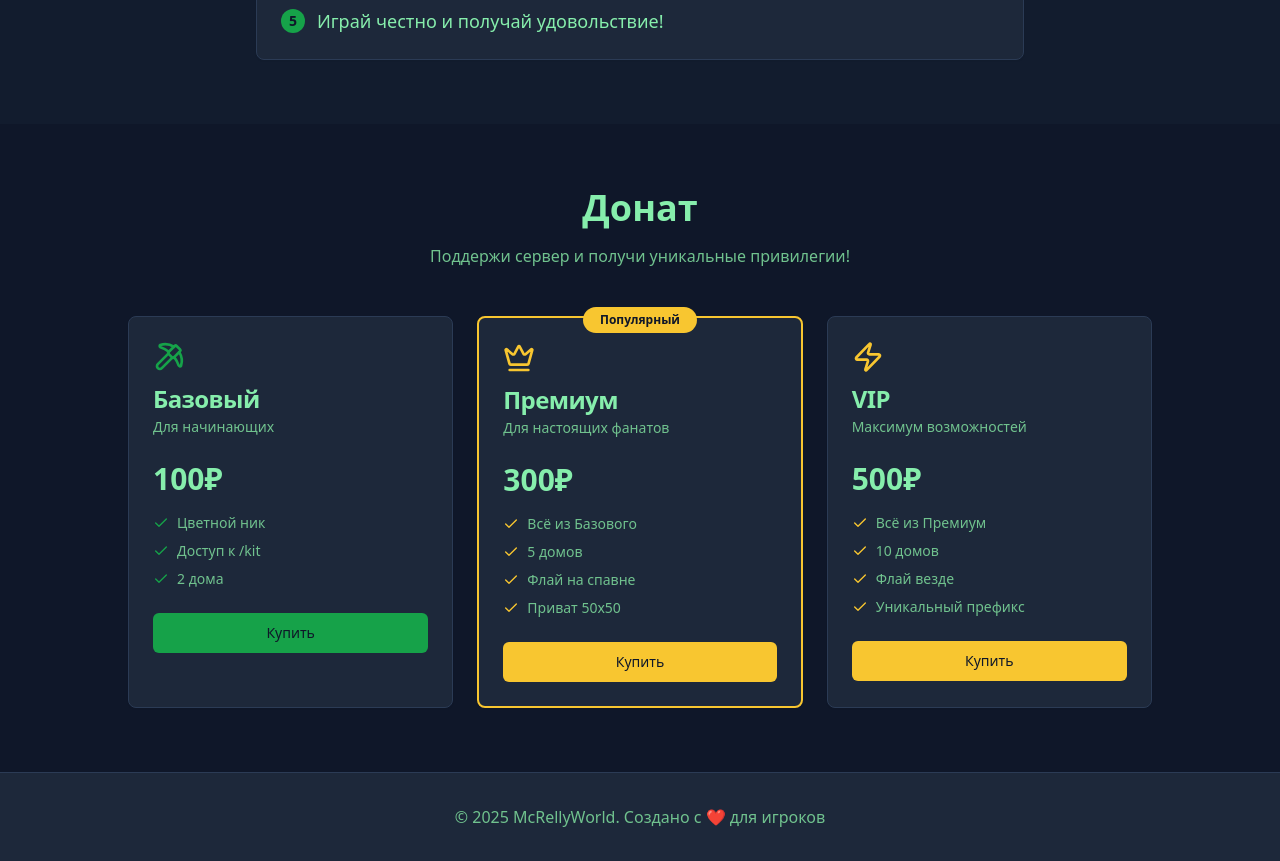
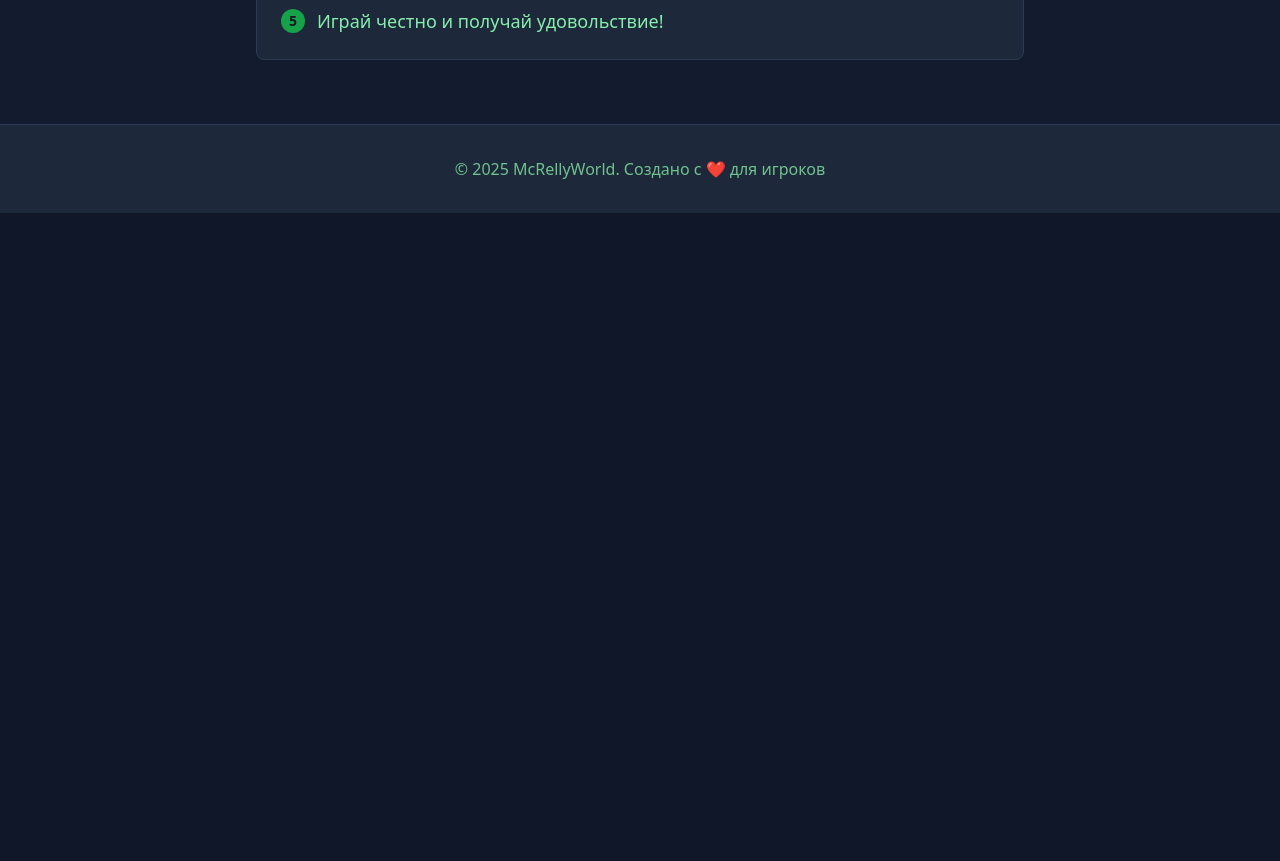
Before and after one commit to pr-poehali-dev/mc-relly-world-server-1, a React (Vite) app: page / in a window 1280 px wide. Shown: the part 1340-2201 px from the top of the page. After the commit the page ends 1553 px from the top, so only its background shows below. Built offline with nearby package versions, Linux system fonts and the light colour scheme.

Commit message:
Удаление донатов из проекта

```diff
--- a/src/pages/Index.tsx
+++ b/src/pages/Index.tsx
@@ -142,116 +142,6 @@ const Index = () => {
         </div>
       </section>
 
-      <section id="donate" className="py-16 bg-background">
-        <div className="container mx-auto px-4">
-          <h2 className="text-4xl font-bold text-center mb-4 text-foreground">
-            Донат
-          </h2>
-          <p className="text-center text-muted-foreground mb-12 max-w-2xl mx-auto">
-            Поддержи сервер и получи уникальные привилегии!
-          </p>
-
-          <div className="grid md:grid-cols-3 gap-6 max-w-5xl mx-auto">
-            <Card className="border-border bg-card hover:border-primary transition-all hover:scale-105">
-              <CardHeader>
-                <Icon name="Pickaxe" className="text-primary mb-2" size={32} />
-                <CardTitle className="text-foreground">Базовый</CardTitle>
-                <CardDescription className="text-muted-foreground">Для начинающих</CardDescription>
-              </CardHeader>
-              <CardContent>
-                <div className="text-3xl font-bold text-foreground mb-4">100₽</div>
-                <ul className="space-y-2 text-sm text-muted-foreground">
-                  <li className="flex items-center gap-2">
-                    <Icon name="Check" className="text-primary" size={16} />
-                    Цветной ник
-                  </li>
-                  <li className="flex items-center gap-2">
-                    <Icon name="Check" className="text-primary" size={16} />
-                    Доступ к /kit
-                  </li>
-                  <li className="flex items-center gap-2">
-                    <Icon name="Check" className="text-primary" size={16} />
-                    2 дома
-                  </li>
-                </ul>
-                <Button className="w-full mt-6 bg-primary hover:bg-primary/90 text-primary-foreground">
-                  Купить
-                </Button>
-              </CardContent>
-            </Card>
-
-            <Card className="border-2 border-secondary bg-card relative hover:scale-105 transition-all">
-              <div className="absolute -top-3 left-1/2 -translate-x-1/2">
-                <Badge className="bg-secondary text-secondary-foreground px-4 py-1">
-                  Популярный
-                </Badge>
-              </div>
-              <CardHeader>
-                <Icon name="Crown" className="text-secondary mb-2" size={32} />
-                <CardTitle className="text-foreground">Премиум</CardTitle>
-                <CardDescription className="text-muted-foreground">Для настоящих фанатов</CardDescription>
-              </CardHeader>
-              <CardContent>
-                <div className="text-3xl font-bold text-foreground mb-4">300₽</div>
-                <ul className="space-y-2 text-sm text-muted-foreground">
-                  <li className="flex items-center gap-2">
-                    <Icon name="Check" className="text-secondary" size={16} />
-                    Всё из Базового
-                  </li>
-                  <li className="flex items-center gap-2">
-                    <Icon name="Check" className="text-secondary" size={16} />
-                    5 домов
-                  </li>
-                  <li className="flex items-center gap-2">
-                    <Icon name="Check" className="text-secondary" size={16} />
-                    Флай на спавне
-                  </li>
-                  <li className="flex items-center gap-2">
-                    <Icon name="Check" className="text-secondary" size={16} />
-                    Приват 50х50
-                  </li>
-                </ul>
-                <Button className="w-full mt-6 bg-secondary hover:bg-secondary/90 text-secondary-foreground">
-                  Купить
-                </Button>
-              </CardContent>
-            </Card>
-
-            <Card className="border-border bg-card hover:border-accent transition-all hover:scale-105">
-              <CardHeader>
-                <Icon name="Zap" className="text-accent mb-2" size={32} />
-                <CardTitle className="text-foreground">VIP</CardTitle>
-                <CardDescription className="text-muted-foreground">Максимум возможностей</CardDescription>
-              </CardHeader>
-              <CardContent>
-                <div className="text-3xl font-bold text-foreground mb-4">500₽</div>
-                <ul className="space-y-2 text-sm text-muted-foreground">
-                  <li className="flex items-center gap-2">
-                    <Icon name="Check" className="text-accent" size={16} />
-                    Всё из Премиум
-                  </li>
-                  <li className="flex items-center gap-2">
-                    <Icon name="Check" className="text-accent" size={16} />
-                    10 домов
-                  </li>
-                  <li className="flex items-center gap-2">
-                    <Icon name="Check" className="text-accent" size={16} />
-                    Флай везде
-                  </li>
-                  <li className="flex items-center gap-2">
-                    <Icon name="Check" className="text-accent" size={16} />
-                    Уникальный префикс
-                  </li>
-                </ul>
-                <Button className="w-full mt-6 bg-accent hover:bg-accent/90 text-accent-foreground">
-                  Купить
-                </Button>
-              </CardContent>
-            </Card>
-          </div>
-        </div>
-      </section>
-
       <footer className="py-8 bg-card border-t border-border">
         <div className="container mx-auto px-4 text-center">
           <p className="text-muted-foreground">
```
